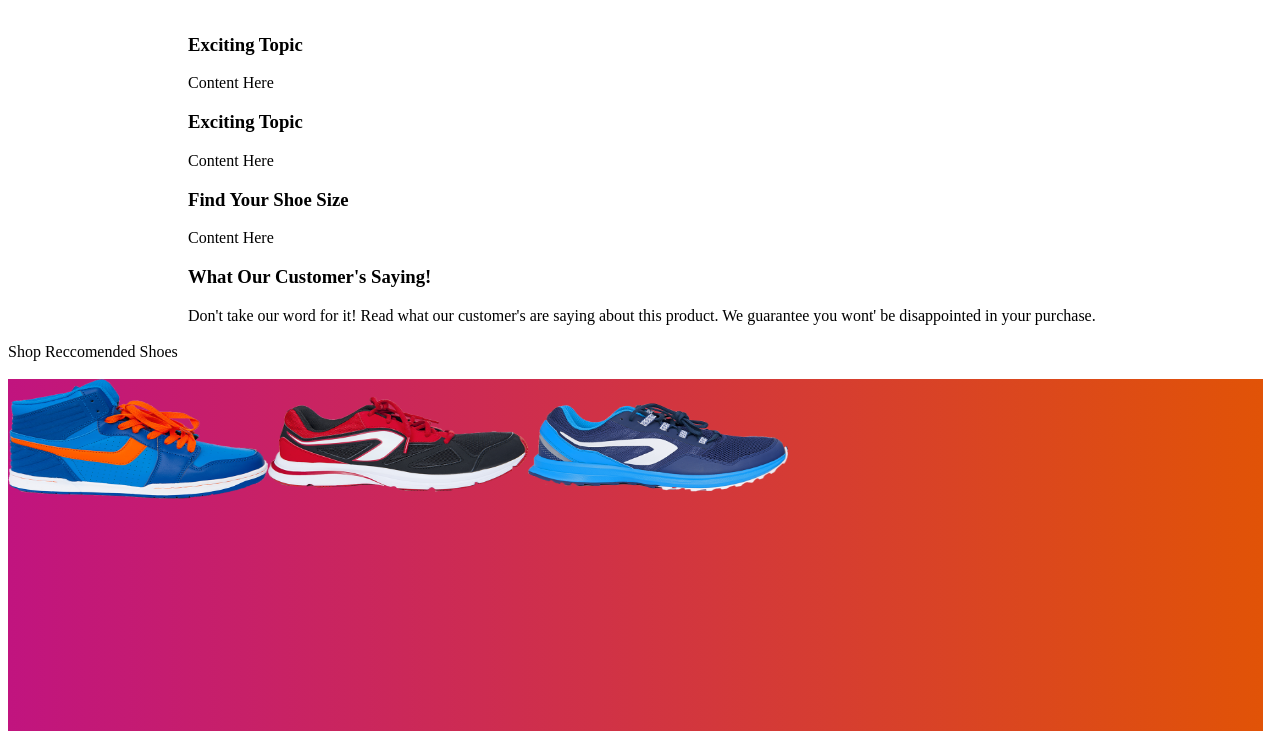
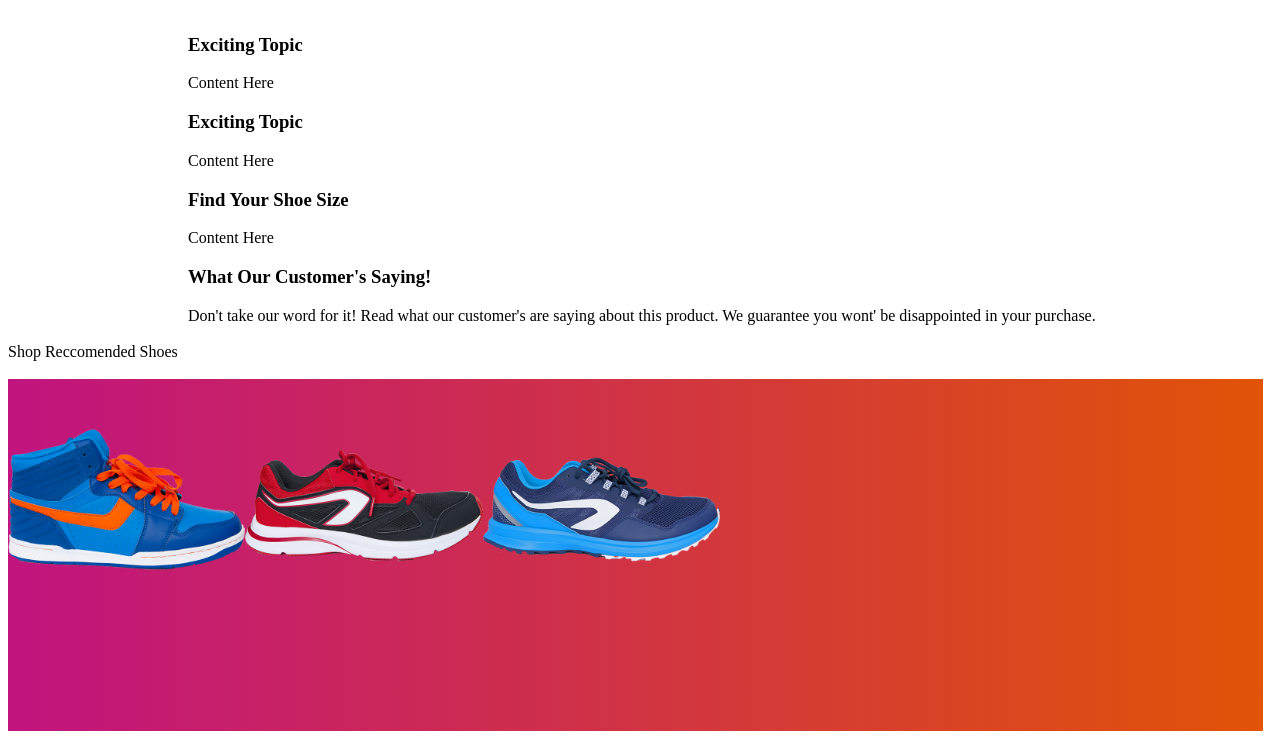
Before and after one commit to JGrant024/Quick-Sneakers, a plain HTML site: page index.html in a window 1280 px wide. Shown: the part 581-1335 px from the top of the page. Drawn offline with Linux system fonts and the light colour scheme.

Commit message:
updated sizing of images in final container

```diff
--- a/index.html
+++ b/index.html
@@ -62,10 +62,10 @@
       </div>
     </div>
     <div class="container3">
-      <div class="product">
-        Product Details
-        <div class="size">
-          Size & Fit
+      <div>
+        <div class="product">
+          Product Details
+          <div class="size">Size & Fit</div>
           <div class="reviews">
             Reviews
             <span class="fa fa-star checked"></span>
--- a/main.css
+++ b/main.css
@@ -130,18 +130,14 @@ button {
   display: flex;
 }
 
-.day-1-shoe2 {
-  width: 260px;
-  height: 120px;
-}
-
-.day-1-shoe3 {
-  width: 260px;
-  height: 120px;
-}
+.day-1-shoe2,
+.day-1-shoe3,
 .day-1-shoe4 {
-  width: 260px;
-  height: 120px;
+  display: flex;
+  max-width: 40%;
+  max-height: 40%;
+  padding-top: 50px;
+  justify-content: space-between;
 }
 
 .footer {
```
